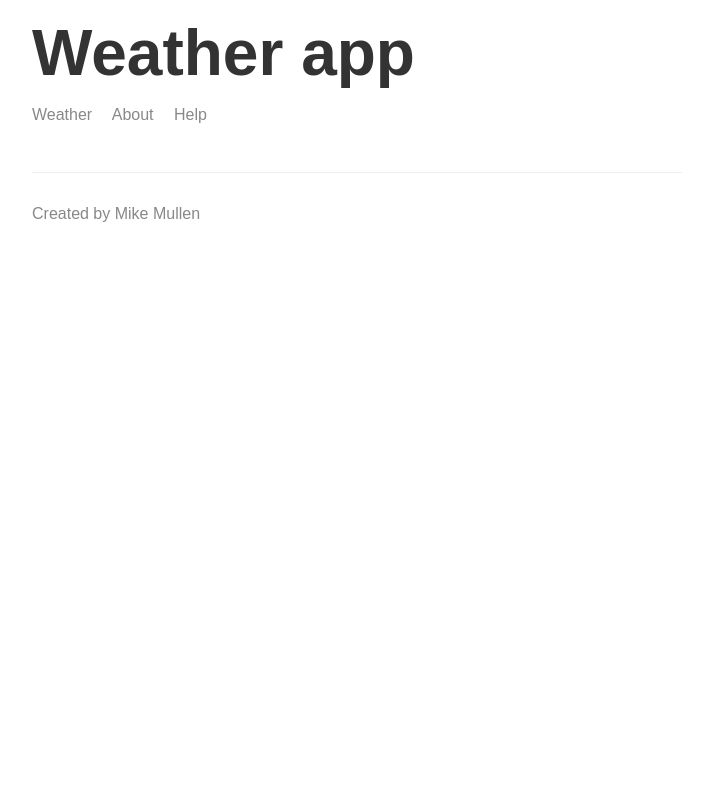
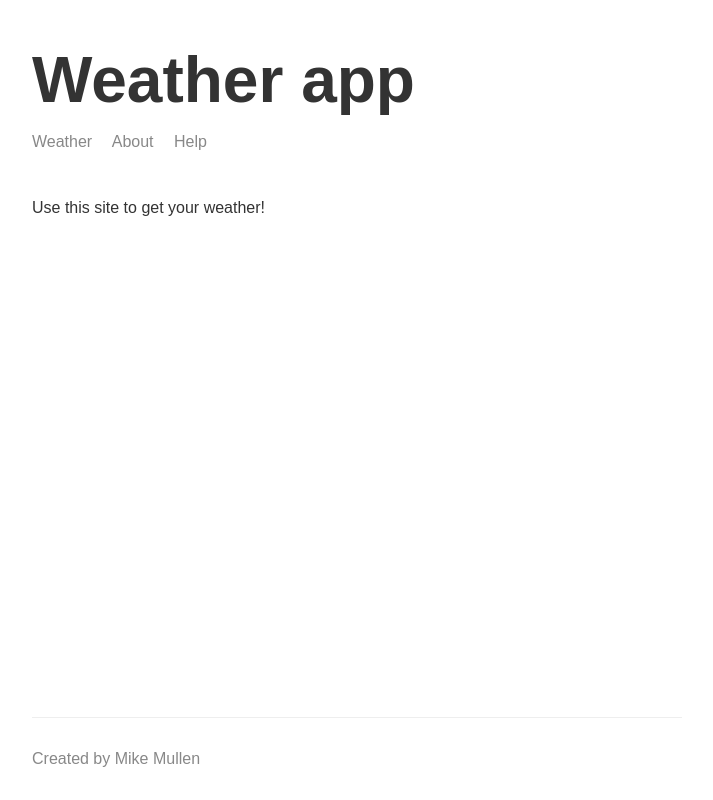
Before and after one commit to MikeMullen227/nodeJS-web_server, a Node server app: page / in a window 1280 px wide. Shown: the whole page, without its empty margins (283-996 px from the left). Run offline with Node 20, Linux system fonts and the light colour scheme; some libraries are stand-ins or nearby versions.

Commit message:
position footer on bottom, add cloud icon

```diff
--- a/public/css/styles.css
+++ b/public/css/styles.css
@@ -4,6 +4,15 @@ body {
     max-width: 650px;
     margin: 0 auto;
     padding: 0 16px;
+
+    display: flex;
+    flex-direction: column;
+    min-height: 100vh;
+}
+
+
+.main-content {
+    flex-grow: 1;
 }
 
 footer {
@@ -29,6 +38,6 @@ h1 {
     margin-bottom: 16px;
 }
 
-img {
+.portrait {
     width: 250px;
 }
--- a/templates/views/index.hbs
+++ b/templates/views/index.hbs
@@ -1,15 +1,19 @@
-<DOCTYPE <!DOCTYPE html>
+<!DOCTYPE html>
 <html>
 <head>
     <meta charset="utf-8" />
     <meta http-equiv="X-UA-Compatible" content="IE=edge">
-    <title>Page Title</title>
+    <title>Weather</title>
     <meta name="viewport" content="width=device-width, initial-scale=1">
+    <link rel="icon" href="/img/weather.png">
     <link rel="stylesheet" type="text/css" media="screen" href="./css/styles.css" />
     <script src="./js/app.js"></script>
 </head>
 <body>
-    {{>header}}
-     <p>{{>footer}}</p>
+    <div class="main-content">
+        {{>header}}
+        <p>Use this site to get your weather!</p>
+    </div>
+     {{>footer}}
 </body>
 </html>
```
Also changed, not shown: templates/views/404.hbs (+5 -2 lines), templates/views/about.hbs (+10 -4 lines), templates/views/help.hbs (+9 -2 lines), public/img/weather.png (added), src/app.js (line endings or trailing spaces).
